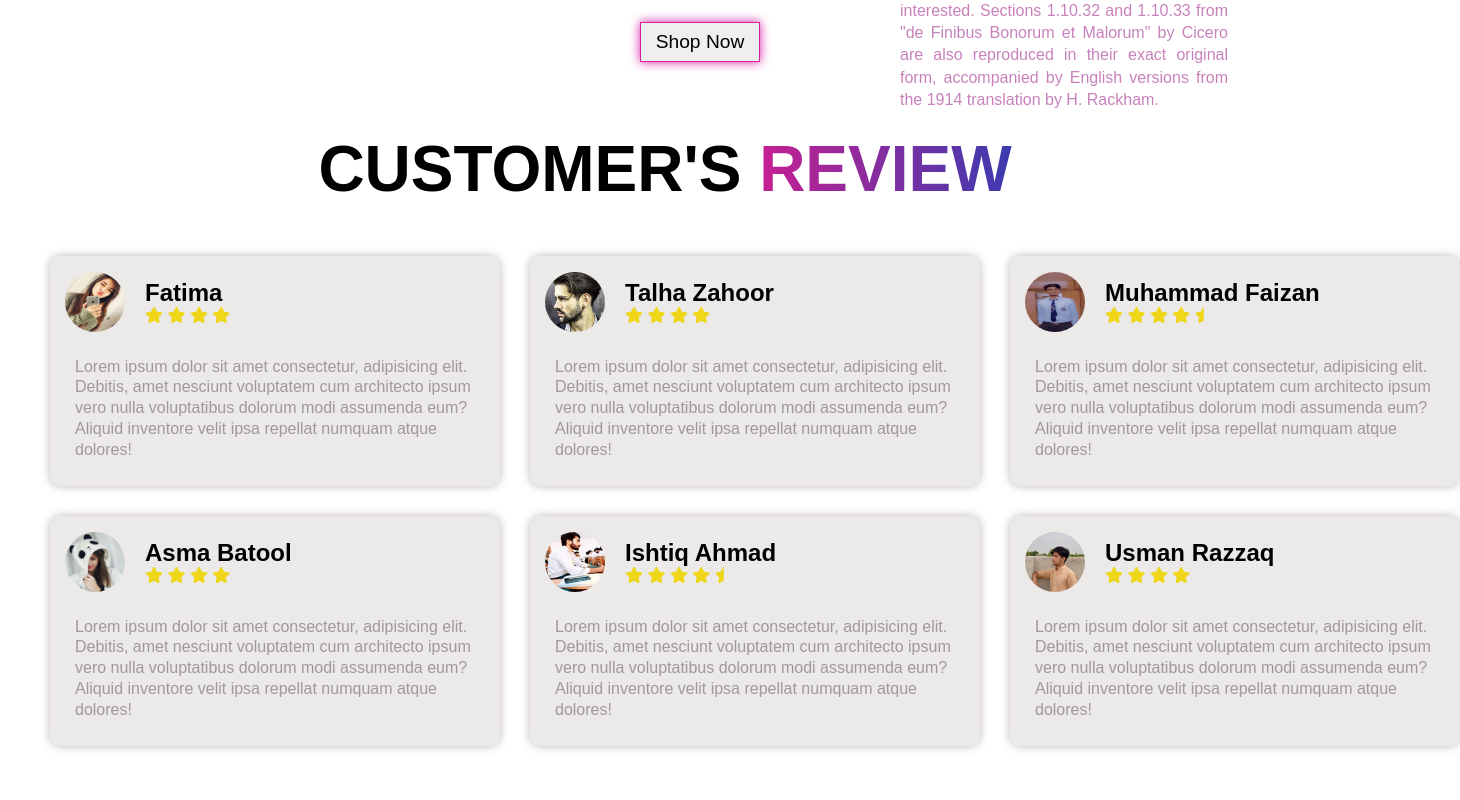
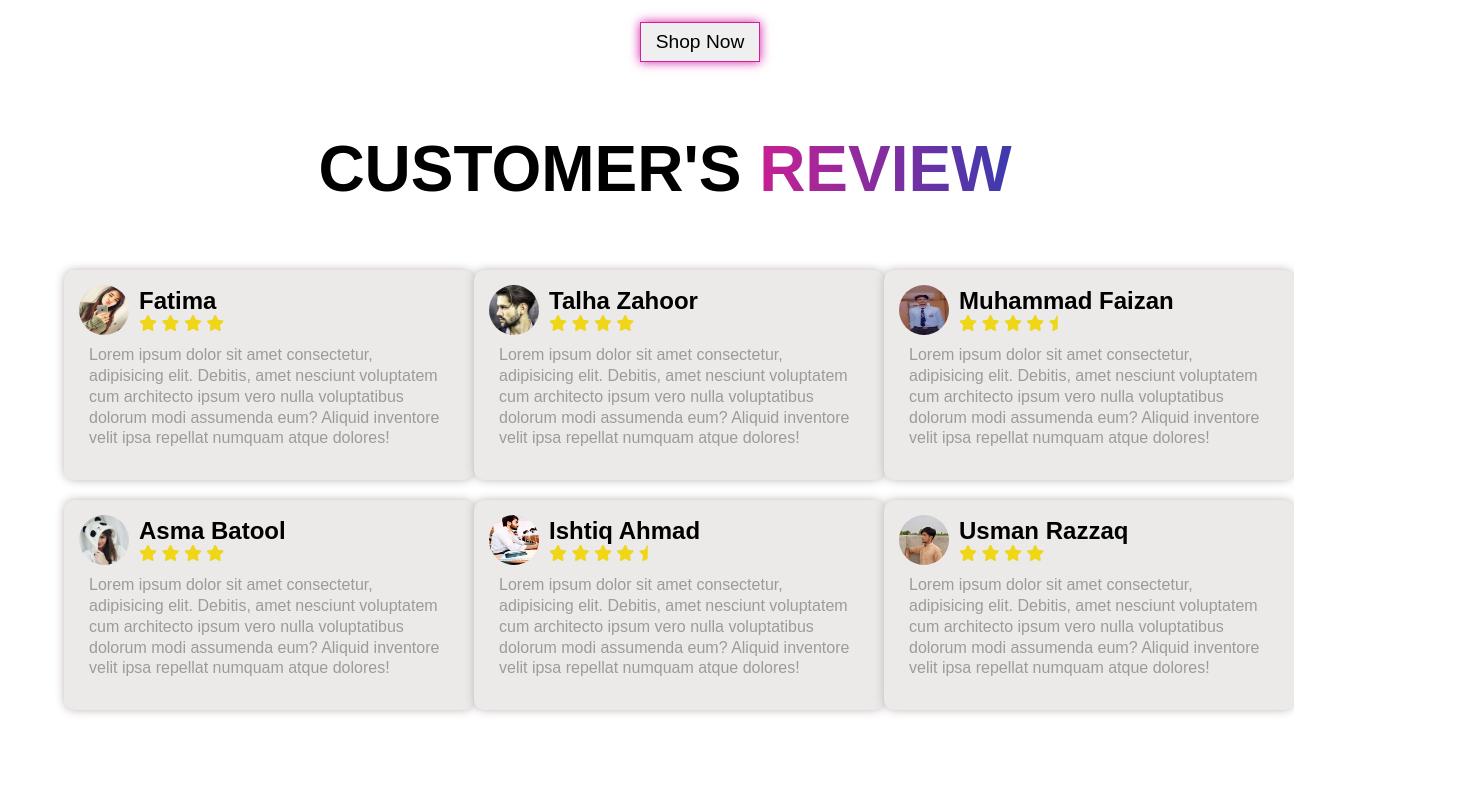
Before and after one commit to Faziiio/shoes-website, a plain HTML site: page index.html in a window 1280 px wide. Shown: the part 2560-3360 px from the top of the page, 1460 px wide, since content can reach past the window. Drawn offline with Linux system fonts and the light colour scheme.

Commit message:
setting the reveiw cards

```diff
--- a/index.html
+++ b/index.html
@@ -8,7 +8,7 @@
   <link rel="shortcut icon" href="image/icon.svg" />
   <link rel="stylesheet" href="https://cdnjs.cloudflare.com/ajax/libs/font-awesome/6.0.0-beta3/css/all.min.css" />
 
-  <title>walk safely</title>
+  <title>Walk safely</title>
 </head>
 
 <body>
@@ -219,11 +219,7 @@
           treatise on the theory of ethics, very popular during the
           Renaissance. The first line of Lorem Ipsum, "Lorem ipsum dolor sit
           amet..", comes from a line in section 1.10.32. The standard chunk of
-          Lorem Ipsum used since the 1500s is reproduced below for those
-          interested. Sections 1.10.32 and 1.10.33 from "de Finibus Bonorum et
-          Malorum" by Cicero are also reproduced in their exact original form,
-          accompanied by English versions from the 1914 translation by H.
-          Rackham.
+
         </p>
       </div>
     </div>
@@ -231,6 +227,7 @@
   <button class="btn ">Shop Now</button>
   <!-- ..................................CUSTOMERS REVIEW.......................................... -->
   <section id="customersreview">
+    <div class="reviewcards">
       <h1 class="sectionsheading">CUSTOMER'S <span>REVIEW</span></h1>
       <div class="gridofreviews">
         <div class="reviewcontainer">
@@ -344,6 +341,7 @@
           </p>
         </div>
       </div>
+    </div>
   </section>
   <!-- ...................................SERVICES............................................. -->
   <section id="services">
--- a/styles.css
+++ b/styles.css
@@ -314,18 +314,17 @@ html {
   display: grid;
   grid-template-rows: 1fr 1fr;
   grid-template-columns: 1fr 1fr 1fr;
-  gap: 30px;
-  padding: 50px;
+  row-gap: 20px;
+  padding: 5%;
 }
 /* ....................................REVIEW CONTAINER..................................... */
+.reviewcards {
+  width: 100%;
+}
 
 .reviewcontainer {
-  display: flex;
-  justify-content: center;
-  flex-direction: column;
-  gap: 15px;
-  width: 450px;
-  height: 230px;
+  width: 410px;
+  height: 210px;
   background-color: rgb(235, 234, 233);
   padding: 15px;
   border-radius: 10px;
@@ -336,13 +335,13 @@ html {
 }
 .review {
   display: flex;
-  gap: 20px;
+  gap: 10px;
   align-items: center;
 }
 /* .....................................REVIEW IMAGE.................................. */
 .review img {
-  width: 60px;
-  height: 60px;
+  width: 50px;
+  height: 50px;
   border-radius: 50%;
   cursor: pointer;
   transition: all;
```
Lines whose indentation alone changed are shown as unchanged.
